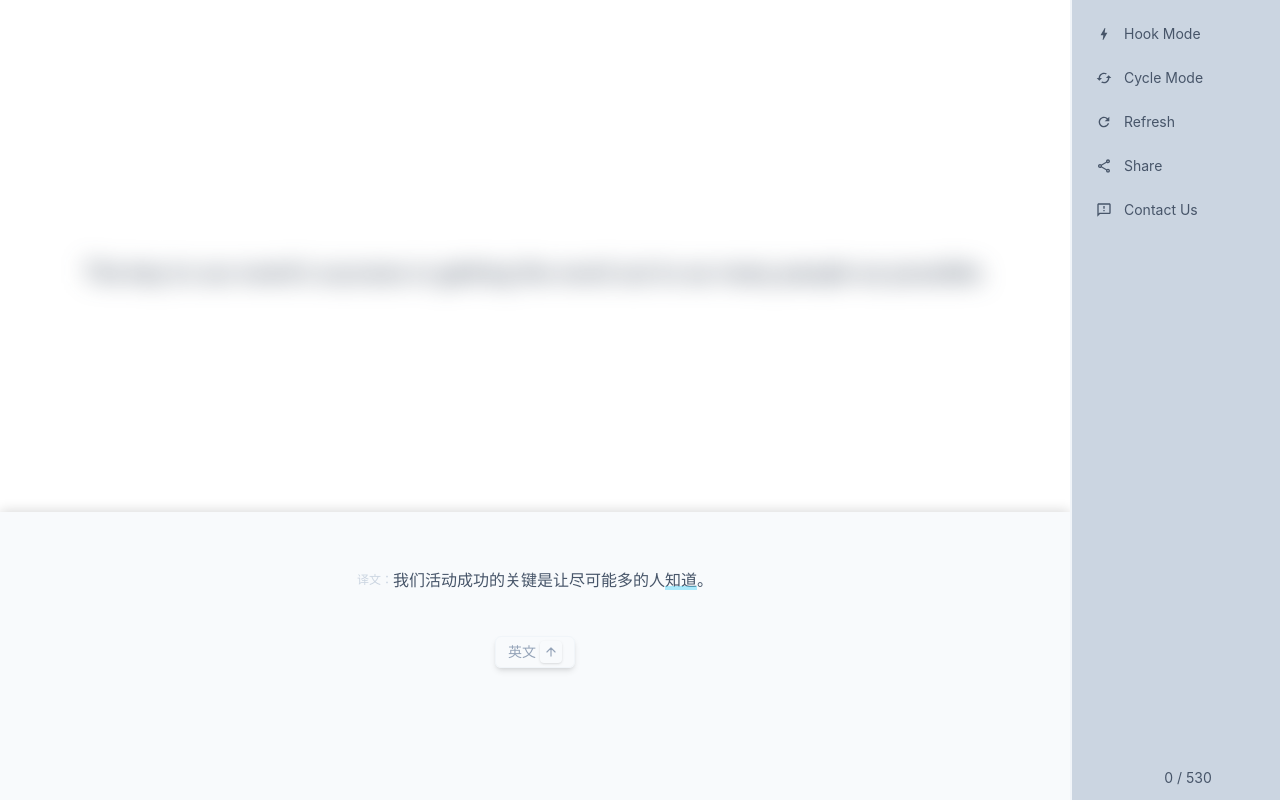
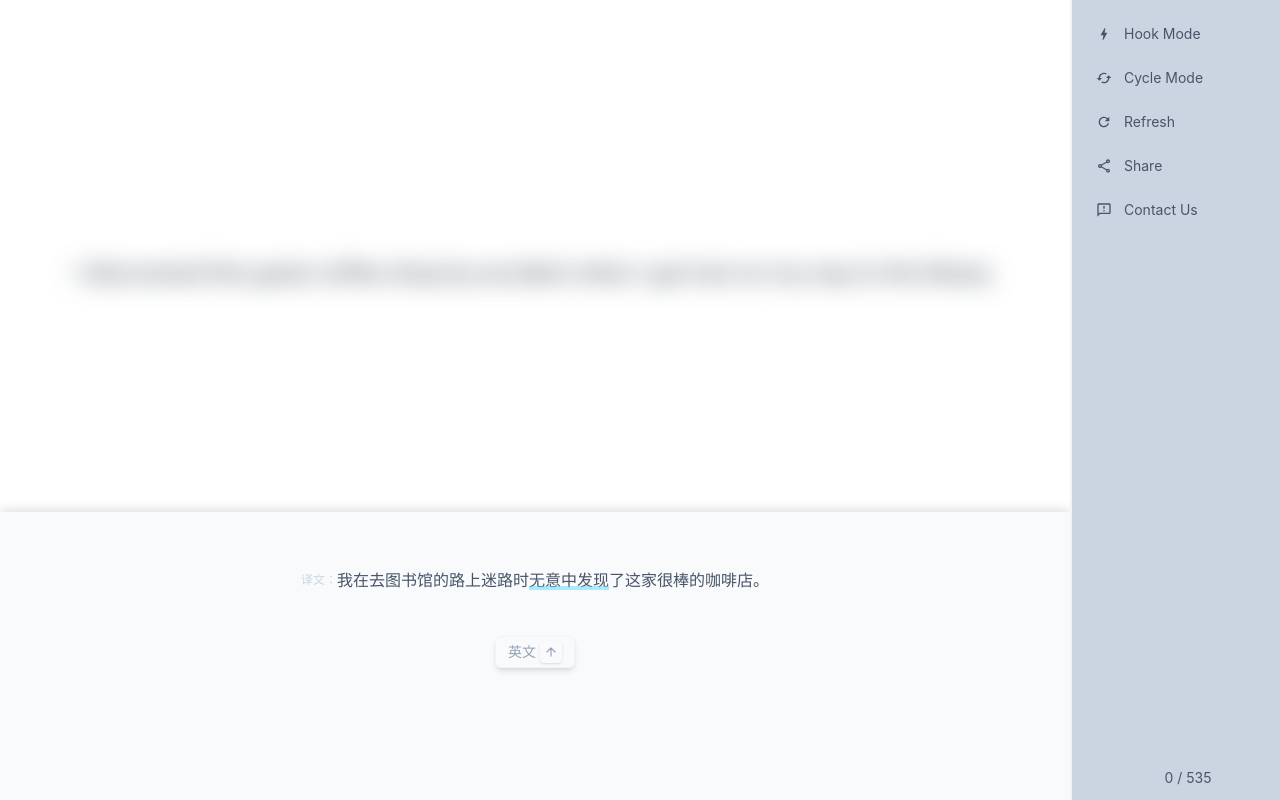
Before and after one commit to StrangeTown/just_recite_web, a React app: page / in a window 1280 px wide. Built offline with nearby package versions, Linux system fonts and the light colour scheme.

Commit message:
update items

```diff
--- a/src/data/2024.ts
+++ b/src/data/2024.ts
@@ -2055,6 +2055,46 @@ const strings: tStringItem[] = [
 			text: "幸存下来的",
 		},
 	},
+	{
+		id: "ab73f647-7bc0-4d9d-858c-70cd1d1c5fea",
+		en: "After analyzing all the data, the team comes to the conclusion that the new marketing strategy is working.",
+		zh: "在分析了所有数据之后，团队得出结论，新的营销策略正在起作用。",
+		hook: {
+			text: "得出结论",
+		},
+	},
+	{
+		id: "819e4a06-7025-4d4b-9022-a2c7f08b4992",
+		en: "After reading the book, I had these deep insights about human behavior that I never considered before.",
+		zh: "读完这本书后，我对人类行为有了深刻的见解，这是我以前从未考虑过的。",
+		hook: {
+			text: "深刻的见解",
+		},
+	},
+	{
+		id: "07c3a037-d996-4648-9f35-f4543f7acbcd",
+		en: "Prior to the meeting, I'd like to review the financial reports to be fully prepared.",
+		zh: "在会议之前，我想要审查财务报告以做好充分准备。",
+		hook: {
+			text: "之前",
+		},
+	},
+	{
+		id: "c1dc6c5e-2a76-4f34-9d10-bfed26b00161",
+		en: "In the discussion, your opinion carried weight because of your extensive experience in the field.",
+		zh: "在讨论中，由于你在这个领域的丰富经验，你的意见具有重要性。",
+		hook: {
+			text: "具有重要性",
+		},
+	},
+	{
+		id: "4436c8cf-2b08-4323-bb5a-d75b49700f76",
+		en: "Generally speaking, I prefer to work in the mornings when I'm most focused and productive.",
+		zh: "一般来说，我更喜欢在早上工作，那时我最专注和高效。",
+		hook: {
+			text: "一般来说",
+		},
+	},
 ];
 
 export default strings;
```
